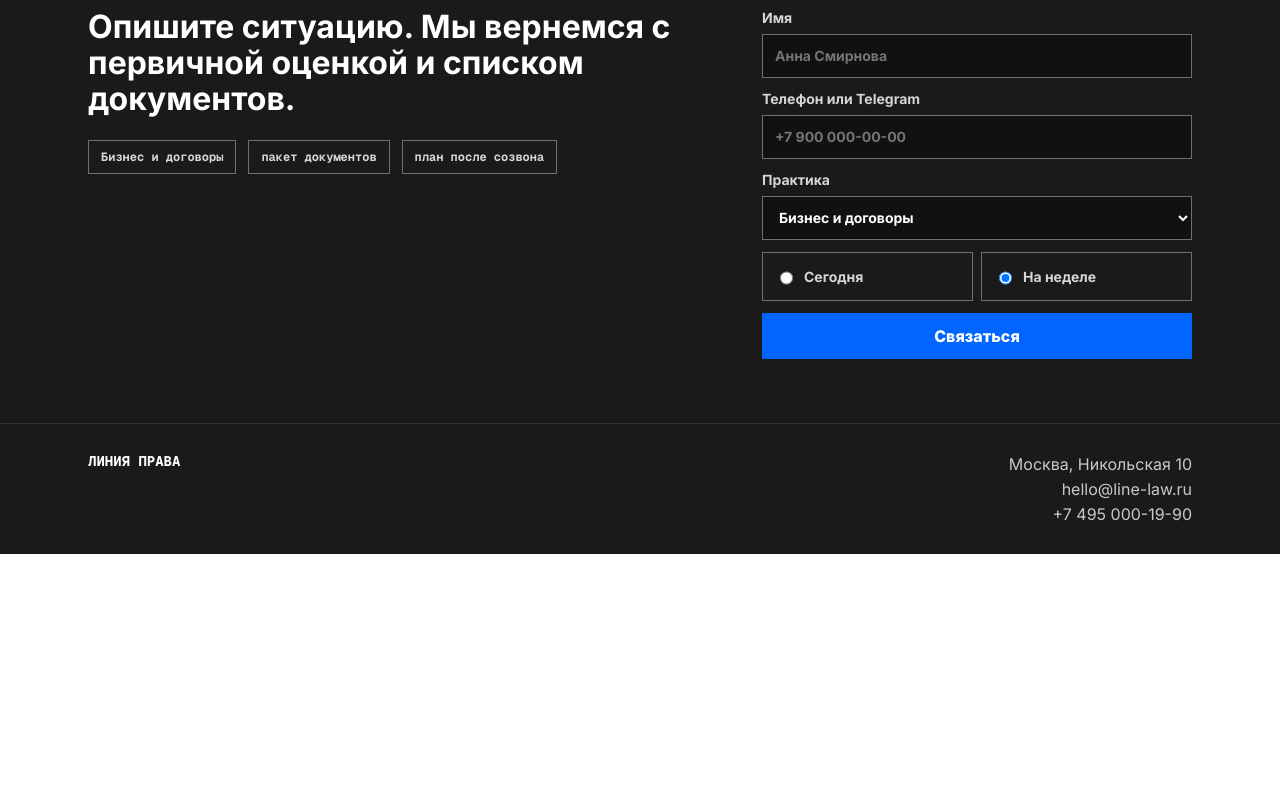
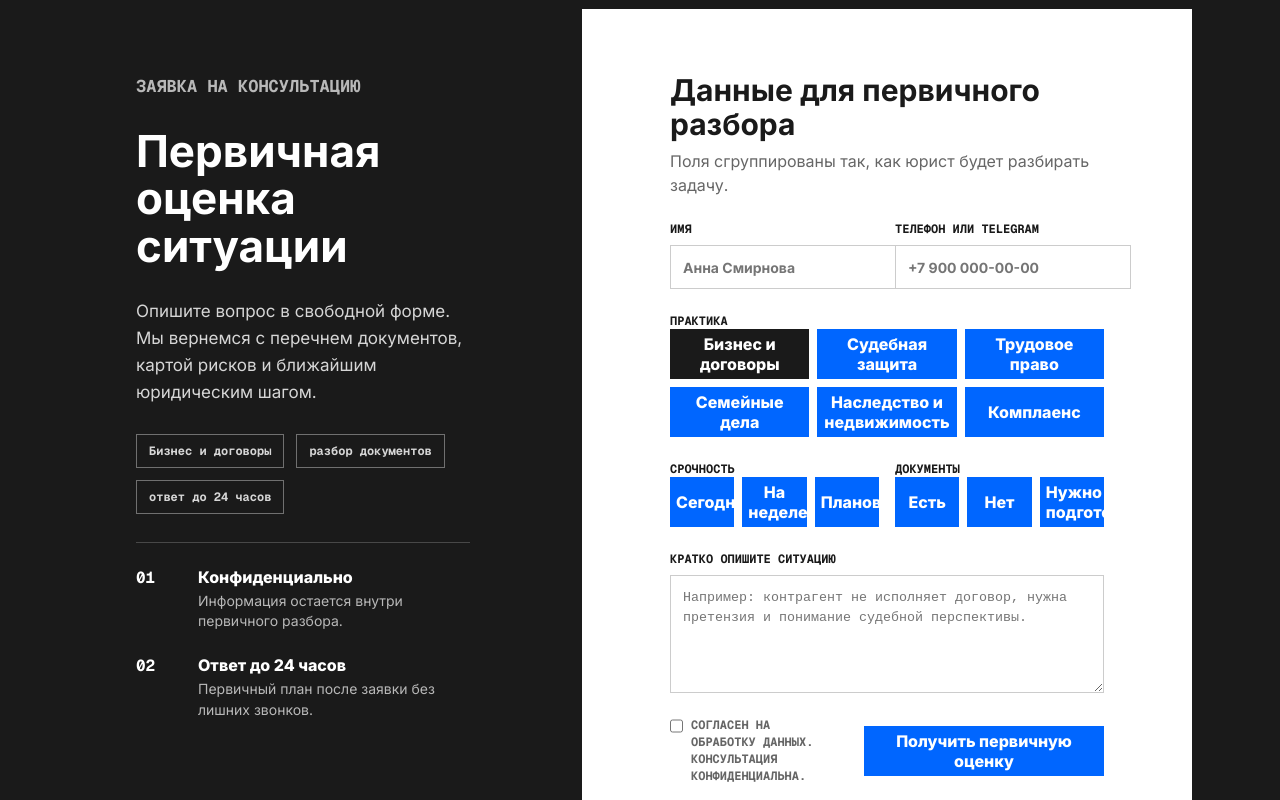
Before and after one commit to 1Alex4949031/juridical-consulting, a Vue app: page / in a window 1280 px wide. Shown: the part 1960-2760 px from the top of the page. Before the commit the page ends 2514 px from the top, so only its background shows below. Built offline with nearby package versions, Linux system fonts and the light colour scheme.

Commit message:
Replace contact form with intake design

```diff
--- a/src/components/ConsultationPanel.vue
+++ b/src/components/ConsultationPanel.vue
@@ -11,6 +11,9 @@ const request = reactive({
   phone: '',
   serviceId: props.services[0]?.id ?? '',
   urgency: 'Неделя',
+  documents: 'Есть',
+  situation: '',
+  consent: false,
 })
 
 const selectedService = computed(() =>
@@ -19,9 +22,12 @@ const selectedService = computed(() =>
 
 const outputItems = computed(() => [
   selectedService.value?.title ?? 'Карта рисков',
-  'пакет документов',
-  request.urgency === 'Сегодня' ? 'срочный план' : 'план после созвона',
+  request.documents === 'Есть' ? 'разбор документов' : 'список документов',
+  request.urgency === 'Сегодня' ? 'срочный план' : 'ответ до 24 часов',
 ])
+
+const urgencyOptions = ['Сегодня', 'Неделя', 'Планово']
+const documentOptions = ['Есть', 'Нет', 'Нужно подготовить']
 </script>
 
 <template>
@@ -52,14 +58,39 @@ const outputItems = computed(() => [
   </section>
 
   <section id="contact" class="contact" aria-labelledby="contact-title">
-    <div class="contact-copy">
-      <h2 id="contact-title">Опишите ситуацию. Мы вернемся с первичной оценкой и списком документов.</h2>
-      <ul>
+    <div class="contact-context">
+      <p class="mono-label">Заявка на консультацию</p>
+      <h2 id="contact-title">Первичная оценка ситуации</h2>
+      <p>
+        Опишите вопрос в свободной форме. Мы вернемся с перечнем документов,
+        картой рисков и ближайшим юридическим шагом.
+      </p>
+
+      <ul class="contact-tags" aria-label="Что будет после заявки">
         <li v-for="item in outputItems" :key="item">{{ item }}</li>
       </ul>
+
+      <div class="contact-promises" aria-label="Условия первичного разбора">
+        <article>
+          <strong>01</strong>
+          <span>Конфиденциально</span>
+          <p>Информация остается внутри первичного разбора.</p>
+        </article>
+        <article>
+          <strong>02</strong>
+          <span>Ответ до 24 часов</span>
+          <p>Первичный план после заявки без лишних звонков.</p>
+        </article>
+      </div>
     </div>
 
     <form class="contact-form" aria-label="Заявка на консультацию">
+      <div class="form-header">
+        <h3>Данные для первичного разбора</h3>
+        <p>Поля сгруппированы так, как юрист будет разбирать задачу.</p>
+      </div>
+
+      <div class="field-grid">
         <label>
           <span>Имя</span>
           <input v-model="request.name" type="text" name="name" autocomplete="name" placeholder="Анна Смирнова" />
@@ -68,25 +99,71 @@ const outputItems = computed(() => [
           <span>Телефон или Telegram</span>
           <input v-model="request.phone" type="text" name="phone" autocomplete="tel" placeholder="+7 900 000-00-00" />
         </label>
-      <label>
-        <span>Практика</span>
-        <select v-model="request.serviceId" name="service">
-          <option v-for="service in services" :key="service.id" :value="service.id">
+      </div>
+
+      <fieldset class="segmented-group">
+        <legend>Практика</legend>
+        <div class="practice-segments">
+          <button
+            v-for="service in services"
+            :key="service.id"
+            type="button"
+            :class="{ active: request.serviceId === service.id }"
+            @click="request.serviceId = service.id"
+          >
             {{ service.title }}
-          </option>
-        </select>
+          </button>
+        </div>
+      </fieldset>
+
+      <div class="choice-grid">
+        <fieldset class="segmented-group">
+          <legend>Срочность</legend>
+          <div class="choice-segments">
+            <button
+              v-for="option in urgencyOptions"
+              :key="option"
+              type="button"
+              :class="{ active: request.urgency === option }"
+              @click="request.urgency = option"
+            >
+              {{ option === 'Неделя' ? 'На неделе' : option }}
+            </button>
+          </div>
+        </fieldset>
+
+        <fieldset class="segmented-group">
+          <legend>Документы</legend>
+          <div class="choice-segments">
+            <button
+              v-for="option in documentOptions"
+              :key="option"
+              type="button"
+              :class="{ active: request.documents === option }"
+              @click="request.documents = option"
+            >
+              {{ option }}
+            </button>
+          </div>
+        </fieldset>
+      </div>
+
+      <label class="situation-field">
+        <span>Кратко опишите ситуацию</span>
+        <textarea
+          v-model="request.situation"
+          name="situation"
+          placeholder="Например: контрагент не исполняет договор, нужна претензия и понимание судебной перспективы."
+        ></textarea>
       </label>
-      <div class="radio-row" role="radiogroup" aria-label="Срок">
-        <label>
-          <input v-model="request.urgency" type="radio" name="urgency" value="Сегодня" />
-          <span>Сегодня</span>
+
+      <div class="form-footer">
+        <label class="consent-field">
+          <input v-model="request.consent" type="checkbox" name="consent" />
+          <span>Согласен на обработку данных. Консультация конфиденциальна.</span>
         </label>
-        <label>
-          <input v-model="request.urgency" type="radio" name="urgency" value="Неделя" />
-          <span>На неделе</span>
-        </label>
+        <button type="button">Получить первичную оценку</button>
       </div>
-      <button type="button">Связаться</button>
     </form>
   </section>
 </template>
@@ -142,31 +219,48 @@ const outputItems = computed(() => [
 
 .contact {
   display: grid;
-  grid-template-columns: minmax(0, 1fr) 430px;
+  grid-template-columns: minmax(320px, 430px) minmax(0, 1fr);
   width: 100%;
-  padding: 64px 88px;
-  gap: 64px;
   background: var(--surface-inverse);
   color: var(--foreground-inverse);
 }
 
-.contact-copy h2 {
-  max-width: 720px;
-  margin: 0;
-  font-size: clamp(1.5rem, 2.5vw, 2rem);
-  line-height: 1.12;
+.contact-context {
+  display: flex;
+  flex-direction: column;
+  gap: 28px;
+  padding: 64px 48px;
+  background: var(--surface-inverse);
 }
 
-.contact-copy ul {
+.contact-context .mono-label {
+  color: #b8b8b8;
+}
+
+.contact-context h2 {
+  margin: 0;
+  font-size: clamp(2rem, 3.5vw, 2.75rem);
+  line-height: 1.08;
+}
+
+.contact-context > p {
+  max-width: 34rem;
+  margin: 0;
+  color: #d6d6d6;
+  font-size: 1.0625rem;
+  line-height: 1.58;
+}
+
+.contact-tags {
   display: flex;
   flex-wrap: wrap;
   gap: var(--space-3);
-  margin: var(--space-5) 0 0;
+  margin: 0;
   padding: 0;
   list-style: none;
 }
 
-.contact-copy li {
+.contact-tags li {
   border: 1px solid #707070;
   padding: var(--space-2) var(--space-3);
   color: #d6d6d6;
@@ -175,44 +269,169 @@ const outputItems = computed(() => [
   font-weight: 700;
 }
 
+.contact-promises {
+  display: grid;
+  gap: var(--space-5);
+  border-top: 1px solid #484848;
+  padding-top: var(--space-5);
+}
+
+.contact-promises article {
+  display: grid;
+  grid-template-columns: 44px minmax(0, 1fr);
+  gap: 4px 18px;
+}
+
+.contact-promises strong {
+  grid-row: span 2;
+  font-family: "Geist Mono", Consolas, monospace;
+  font-size: 1rem;
+}
+
+.contact-promises span {
+  font-weight: 800;
+}
+
+.contact-promises p {
+  margin: 0;
+  color: #b8b8b8;
+  font-size: 0.875rem;
+  line-height: 1.45;
+}
+
 .contact-form {
   display: grid;
-  gap: var(--space-3);
+  gap: var(--space-5);
+  padding: 64px 88px;
+  background: var(--surface-primary);
+  color: var(--foreground-primary);
+}
+
+.form-header h3 {
+  margin: 0;
+  font-size: clamp(1.5rem, 2.4vw, 1.875rem);
+  line-height: 1.14;
+}
+
+.form-header p {
+  max-width: 42rem;
+  margin: var(--space-2) 0 0;
+  color: var(--foreground-secondary);
+  line-height: 1.5;
+}
+
+.field-grid,
+.choice-grid {
+  display: grid;
+  grid-template-columns: repeat(2, minmax(0, 1fr));
+  gap: var(--space-4);
 }
 
 .contact-form label {
   display: grid;
   gap: var(--space-2);
-  color: #d6d6d6;
+  color: var(--foreground-primary);
   font-size: 0.875rem;
   font-weight: 700;
 }
 
 .contact-form input,
-.contact-form select {
+.contact-form textarea {
   min-height: 44px;
-  border: 1px solid #707070;
-  background: #111111;
-  color: var(--foreground-inverse);
+  border: 1px solid var(--hairline);
+  background: var(--surface-primary);
+  color: var(--foreground-primary);
   padding: 0 var(--space-3);
 }
 
-.radio-row {
+.contact-form textarea {
+  min-height: 118px;
+  resize: vertical;
+  padding: var(--space-3);
+  line-height: 1.45;
+}
+
+.segmented-group {
   display: grid;
-  grid-template-columns: 1fr 1fr;
+  gap: var(--space-2);
+  min-width: 0;
+  margin: 0;
+  padding: 0;
+  border: 0;
+}
+
+.segmented-group legend,
+.contact-form label > span {
+  padding: 0;
+  font-family: "Geist Mono", Consolas, monospace;
+  font-size: 0.75rem;
+  font-weight: 700;
+  text-transform: uppercase;
+}
+
+.practice-segments,
+.choice-segments {
+  display: grid;
   gap: var(--space-2);
 }
 
-.radio-row label {
-  display: flex;
+.practice-segments {
+  grid-template-columns: repeat(3, minmax(0, 1fr));
+}
+
+.choice-segments {
+  grid-template-columns: repeat(3, minmax(0, 1fr));
+}
+
+.practice-segments button,
+.choice-segments button {
+  min-height: 40px;
+  border: 1px solid var(--hairline);
+  background: var(--surface-primary);
+  color: var(--foreground-primary);
+  cursor: pointer;
+  font-weight: 700;
+}
+
+.practice-segments button.active {
+  border-color: var(--surface-inverse);
+  background: var(--surface-inverse);
+  color: var(--foreground-inverse);
+}
+
+.choice-segments button.active {
+  border-color: var(--accent-primary);
+  background: var(--accent-primary);
+  color: var(--foreground-inverse);
+}
+
+.form-footer {
+  display: grid;
+  grid-template-columns: minmax(0, 1fr) 240px;
   align-items: center;
-  min-height: 44px;
-  border: 1px solid #707070;
-  padding: 0 var(--space-3);
+  gap: var(--space-5);
+}
+
+.consent-field {
+  display: flex !important;
+  align-items: flex-start;
+  gap: var(--space-2);
+  color: var(--foreground-secondary) !important;
+  font-size: 0.8125rem !important;
+  line-height: 1.4;
+}
+
+.consent-field input {
+  min-height: auto;
+  width: 18px;
+  height: 18px;
+  margin: 0;
+  padding: 0;
+  accent-color: var(--accent-primary);
 }
 
 .contact-form button {
-  min-height: 46px;
+  min-height: 50px;
   border: 0;
   background: var(--accent-primary);
   color: var(--foreground-inverse);
@@ -232,14 +451,31 @@ const outputItems = computed(() => [
 
   .contact {
     grid-template-columns: 1fr;
+  }
+
+  .contact-context,
+  .contact-form {
     padding: 56px 28px;
+  }
+
+  .practice-segments {
+    grid-template-columns: repeat(2, minmax(0, 1fr));
   }
 }
 
 @media (max-width: 560px) {
   .impact-grid,
-  .radio-row {
+  .field-grid,
+  .choice-grid,
+  .practice-segments,
+  .choice-segments,
+  .form-footer {
     grid-template-columns: 1fr;
+  }
+
+  .contact-context,
+  .contact-form {
+    padding: 44px 24px;
   }
 }
 </style>
```
Lines whose indentation alone changed are shown as unchanged.
